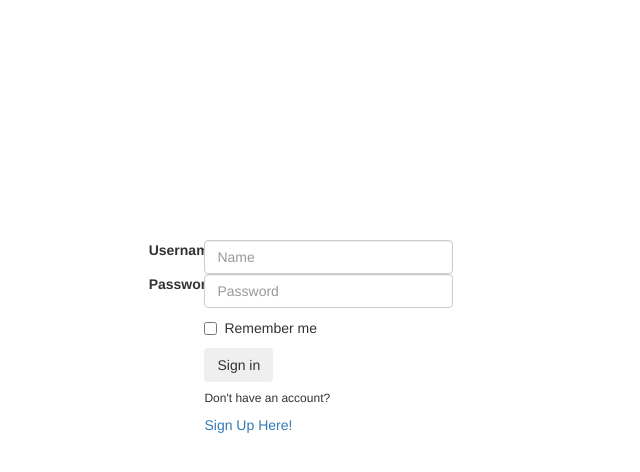
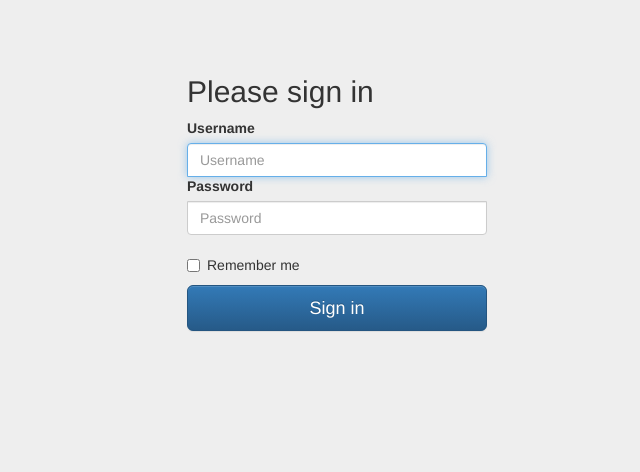
Before and after one commit to ngocbaopt/Carpooling-Rideshare, a PHP site: page /login.php in a window 1280 px wide. Shown: the top 472 px of the page, without its empty margins (303-943 px from the left). Run offline with PHP 8.4, Linux system fonts and the light colour scheme; some libraries are stand-ins or nearby versions.

Commit message:
Make changes for login.php
Make changes for login.php

```diff
--- /dev/null
+++ b/css/signin.css
@@ -0,0 +1,49 @@
+body {
+  padding-top: 40px;
+  padding-bottom: 40px;
+  background-color: #eee;
+}
+
+.form-signin {
+  max-width: 330px;
+  padding: 15px;
+  margin: 0 auto;
+}
+.form-signin .form-signin-heading,
+.form-signin .checkbox {
+  margin-bottom: 10px;
+}
+.form-signin .checkbox {
+  font-weight: normal;
+}
+.form-signin .form-control {
+/*  position: relative;*/
+/*  height: auto;*/
+/*
+  -webkit-box-sizing: border-box;
+     -moz-box-sizing: border-box;
+          box-sizing: border-box;
+  padding: 10px;
+  font-size: 16px;
+*/
+    display: inline;
+}
+/*
+.form-signin .form-control:focus {
+  z-index: 2;
+}
+*/
+
+.form-signin:focus {
+  z-index: 2;
+}
+.form-signin input[type="text"] {
+  margin-bottom: -1px;
+  border-bottom-right-radius: 0;
+  border-bottom-left-radius: 0;
+}
+.form-signin input[type="password"] {
+  margin-bottom: 10px;
+  border-top-left-radius: 0;
+  border-top-right-radius: 0;
+}
--- a/login.php
+++ b/login.php
@@ -2,27 +2,39 @@
 <!DOCTYPE html>
 <html>
 	<head>
-
 		<script src="https://ajax.googleapis.com/ajax/libs/jquery/2.1.3/jquery.min.js"></script>
             <!-- Latest compiled and minified CSS -->
         <link rel="stylesheet" href="https://maxcdn.bootstrapcdn.com/bootstrap/3.3.5/css/bootstrap.min.css">
-
         <!-- Optional theme -->
         <link rel="stylesheet" href="https://maxcdn.bootstrapcdn.com/bootstrap/3.3.5/css/bootstrap-theme.min.css">
-
         <!-- Latest compiled and minified JavaScript -->
         <script src="https://maxcdn.bootstrapcdn.com/bootstrap/3.3.5/js/bootstrap.min.js"></script>
-        <style>
-            .center{
-                position: fixed;
-                top: 30%;
+        <link href="css/signin.css" type="text/css" rel="stylesheet"/>
+	</head>
+	<body>
+        <div class="container">
+          <form class="form-signin">
+            <h2 class="form-signin-heading">Please sign in</h2>
+<!--            <label for="inputEmail" class="sr-only">Username</label>-->
+            <div>
+                <label>Username</label>
+                <input type="text" id="username" class="form-control" placeholder="Username" required autofocus>
+            </div>
 
-            }
-        </style>
-	</head>
-
-	<body>
-
+<!--            <label for="inputPassword" class="sr-only">Password</label>-->
+            <div>
+                 <label>Password</label>
+                <input type="password" id="inputPassword" class="form-control" placeholder="Password" required>
+            </div>
+            <div class="checkbox">
+              <label>
+                <input type="checkbox" value="remember-me"> Remember me
+              </label>
+            </div>
+            <button class="btn btn-lg btn-primary btn-block" type="submit">Sign in</button>
+      </form>
+    </div>
+<!--
         <div class ="row">
             <div class="col-md-4"></div>
             <div class="col-md-4">
@@ -40,11 +52,8 @@
         </div>
         <div class="row" >
             <div class="col-md-4">
-
             </div>
         <div class="col-md-4">
-
-
         <form class="form-horizontal, center" action="login_submit.php" method="post">
               <div class="form-group">
                 <label for="inputEmail3" class="col-sm-2 control-label">Username</label>
@@ -74,10 +83,10 @@
                     <a href="register.php">Sign Up Here!</a>
                 </div>
               </div>
-</form></div>
+            </form>
+            </div>
         <div class="col-md-4"></div>
-
-
         </div>
+-->
 	</body>
 </html>
```
Lines whose indentation alone changed are shown as unchanged.
